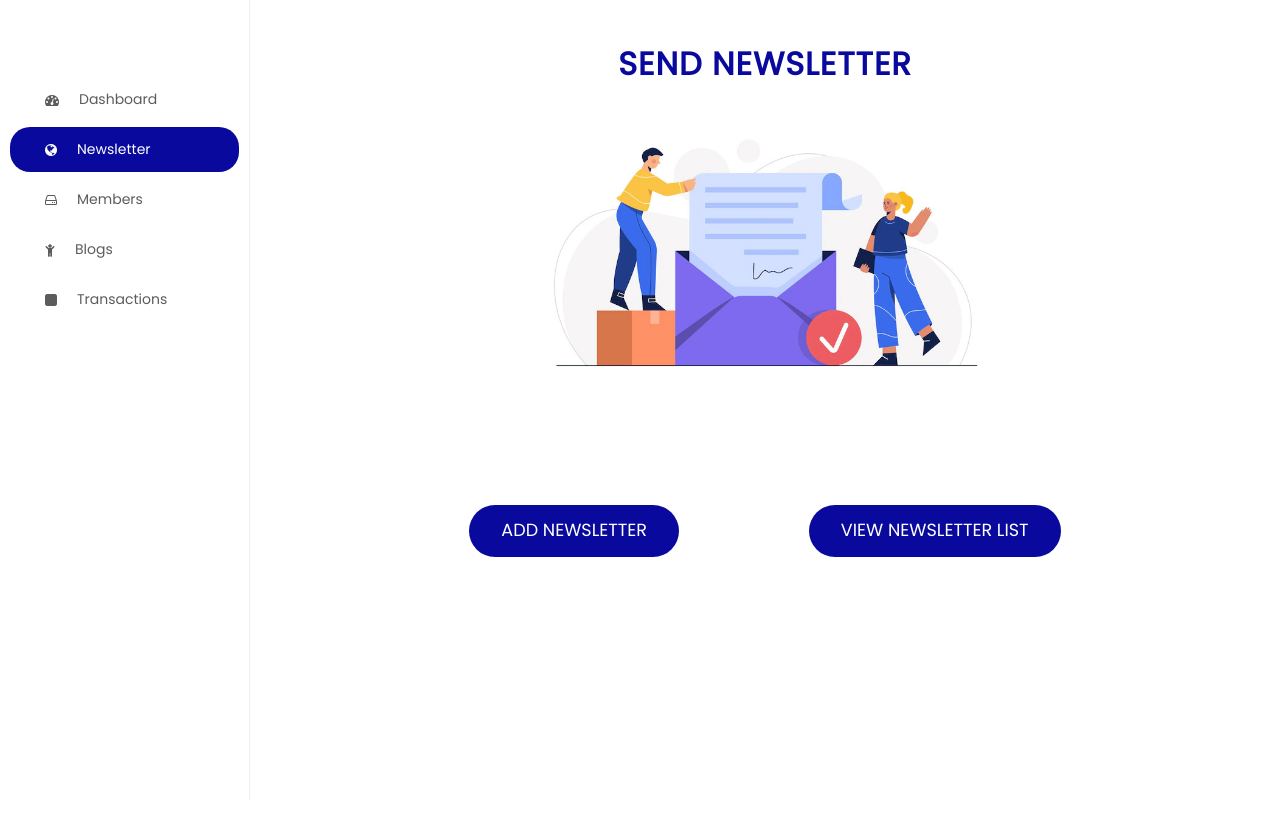
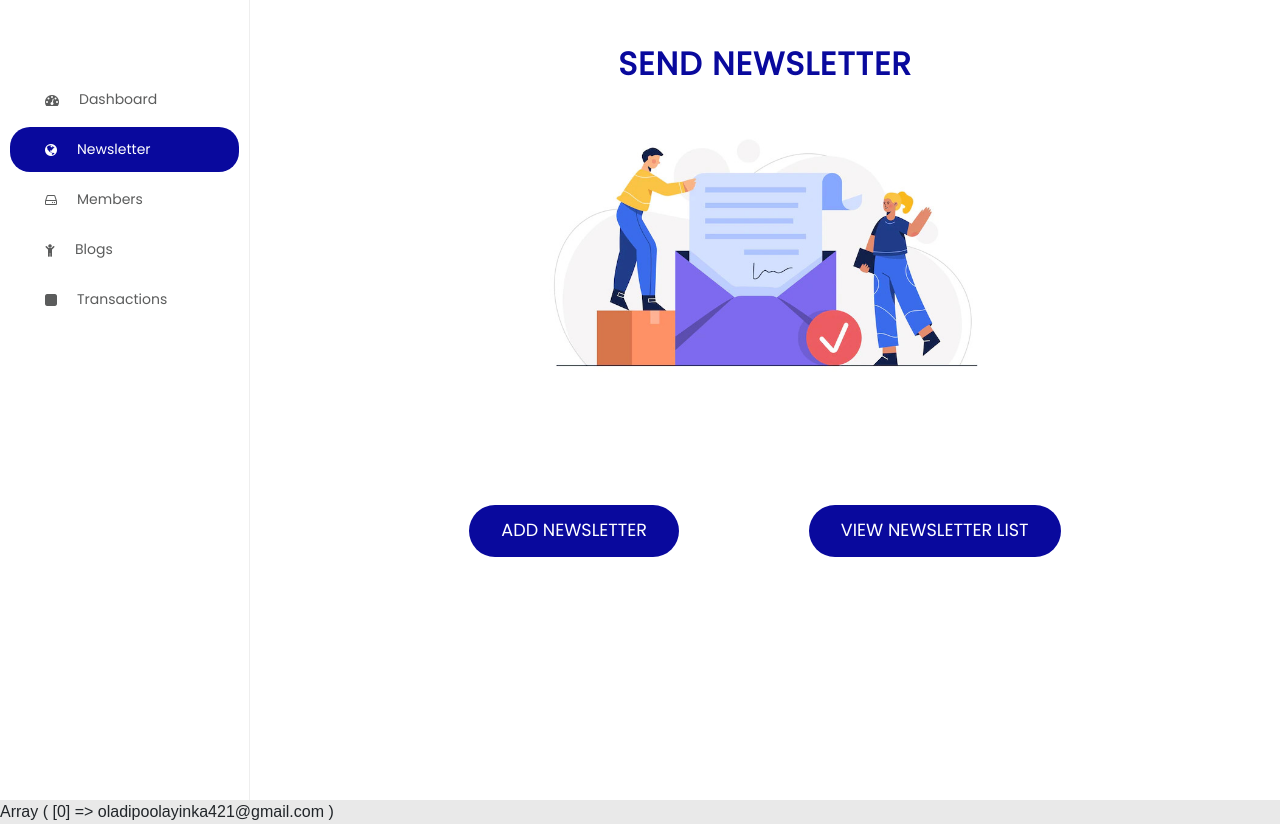
Before and after one commit to Jayyp1234/Talemia, a PHP site: page /Talemia/admin/newsletter.php in a window 1280 px wide. Before the commit the page ends 800 px from the top, so only its background shows below. Run offline with PHP 8.4, Linux system fonts and the light colour scheme; data comes from the database, SQL or seed files in the repository; some web fonts are replaced.

Commit message:
email array in newsletter

```diff
--- a/admin/newsletter.php
+++ b/admin/newsletter.php
@@ -160,3 +160,16 @@
     });
 </script>
 </html>
+
+<?php
+
+require('../backend/connection.php');
+    $email_array = array();
+    $emails = "SELECT * FROM `email`";
+    $array = mysqli_query($con, $emails);
+    while ($row = mysqli_fetch_array($array)) {
+        $email = $row['email'];
+        array_push($email_array,$email);
+    }
+    print_r($email_array);
+?>
```
